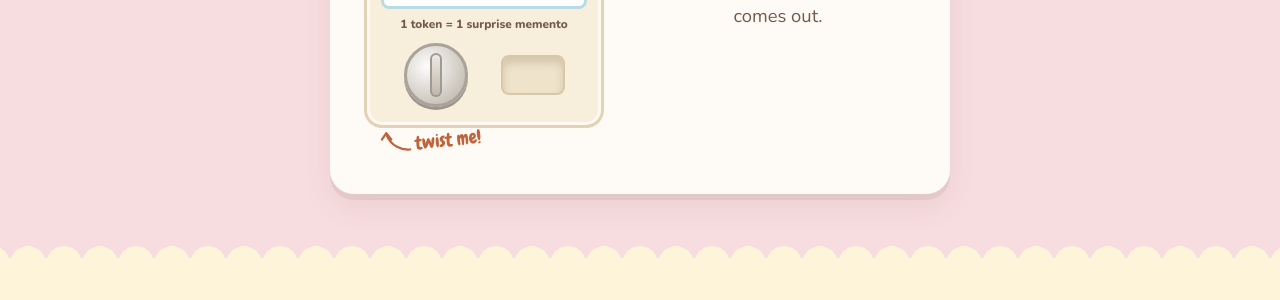
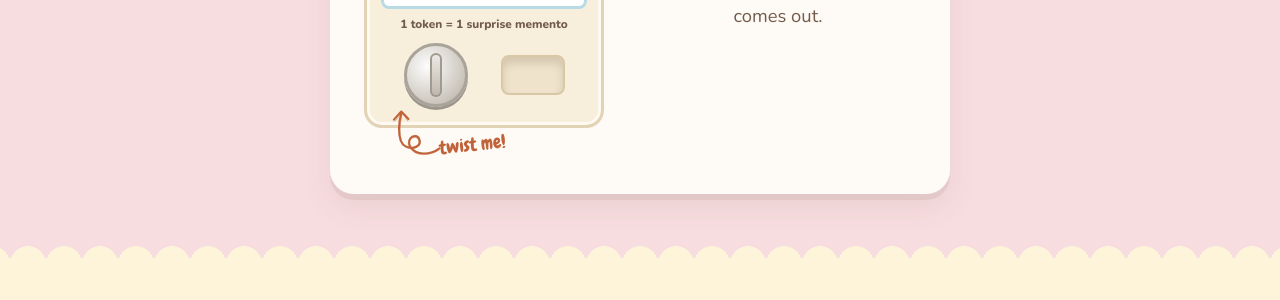
Before and after one commit to andrew-hy-kim/in.a.memento, a Jekyll site: the page built from index.html, in a window 1280 px wide and 1400 px high, scrolled down 1127 px. Shown: the part 150-450 px from the top of the window. Built offline with Jekyll 4.4.1, drawn with Linux system fonts in a browser that asks for light colours.

Commit message:
Home machine: swirly sketchbook arrow on the 'twist me!' hint
Co-Authored-By: Claude Opus 5.5 <noreply@anthropic.com>
Claude-Session: https://claude.ai/code/session_01A4x6zNFM2ikQnVBPRWM1LK

```diff
--- a/css/style.css
+++ b/css/style.css
@@ -1833,12 +1833,12 @@ main > section + section,
 .mm-controls { position: relative; }
 .twist-tag {
   position: absolute; left: -2px; top: calc(100% + 26px);
-  display: inline-flex; align-items: flex-start; gap: 2px;
+  display: inline-flex; align-items: flex-end; gap: 0;
   font-family: var(--font-display); font-size: 1.15rem; line-height: 1; white-space: nowrap;
   color: var(--terracotta); transform: rotate(-6deg); pointer-events: none;
   transition: opacity 0.3s ease;
 }
-.twist-tag svg { flex-shrink: 0; margin-top: -8px; }
+.twist-tag svg { flex-shrink: 0; margin: -30px -4px 0 6px; }
 .twisted .twist-tag { opacity: 0; }
 /* the knob glows gently a few times, then rests (stops after ~4.5s) */
 .pull-game:not(.twisted) .mm-knob { animation: knob-nudge 1.5s ease-in-out 0.6s 3; }
@@ -1851,6 +1851,6 @@ main > section + section,
 .try-section .pull-game { padding-bottom: 66px; }
 @media (max-width: 640px) {
   .twist-tag { font-size: 1rem; left: -2px; top: calc(100% + 20px); }
-  .twist-tag svg { width: 28px; height: 22px; }
+  .twist-tag svg { width: 46px; height: 43px; margin: -24px -3px 0 2px; }
   .try-section .pull-game { padding-bottom: 54px; }
 }
--- a/index.html
+++ b/index.html
@@ -51,7 +51,7 @@ description: "A vending machine full of custom stickers, temporary tattoos and m
         <div class="mm-label">1 token = 1 surprise memento</div>
         <div class="mm-controls">
           <button class="mm-knob" type="button" aria-label="Twist the knob to pull a surprise memento"><span></span></button>
-          <span class="twist-tag" aria-hidden="true"><svg viewBox="0 0 40 30" width="34" height="26"><path d="M36 26 C 26 26, 14 20, 10 6" fill="none" stroke="currentColor" stroke-width="2.6" stroke-linecap="round"/><path d="M4 11 L10 4 L15 12" fill="none" stroke="currentColor" stroke-width="2.6" stroke-linecap="round" stroke-linejoin="round"/></svg>twist me!</span>
+          <span class="twist-tag" aria-hidden="true"><svg viewBox="0 0 64 60" width="58" height="54"><g fill="none" stroke="currentColor" stroke-linecap="round" stroke-linejoin="round"><path d="M60 50 C48 57, 33 55, 28 45 C23 34, 38 29, 39 39 C40 49, 21 49, 18 37 C16 28, 18 17, 22 6" stroke-width="2.4"/><path d="M59 52 C47 58, 32 56, 27 46 C22 36, 37 30, 38 40 C39 50, 22 50, 19 38 C17 29, 19 18, 23 7" stroke-width="1" opacity="0.45"/><path d="M13 13 L22 5 L29 14" stroke-width="2.4"/><path d="M14 15 L23 6 L28 16" stroke-width="1" opacity="0.45"/></g></svg>twist me!</span>
           <div class="mm-door" aria-hidden="true"></div>
         </div>
       </div>
```
